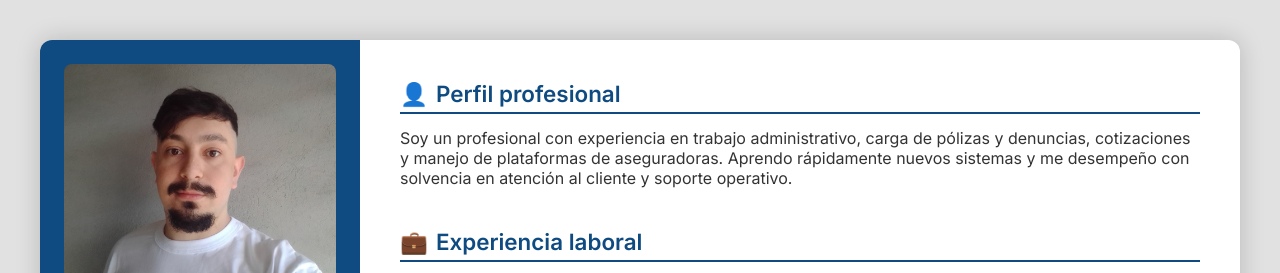
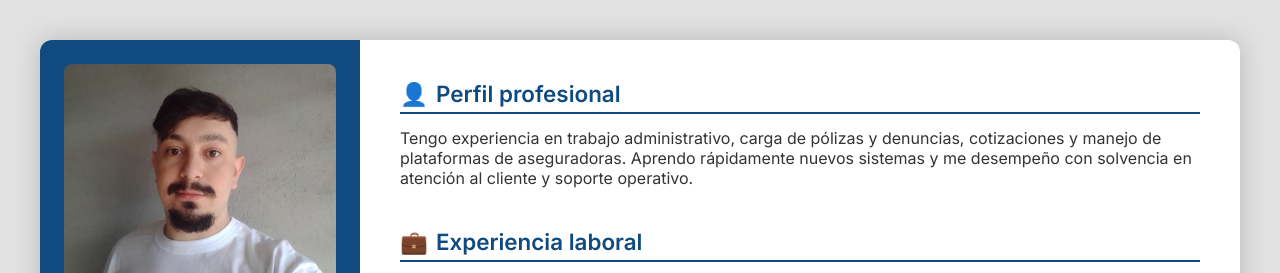
Before and after one commit to EzequielGonzalez39/cv-ezequielGonzalez, a plain HTML site: page index.html in a window 1280 px wide. Shown: the top 273 px of the page. Drawn offline with Linux system fonts and the light colour scheme.

Commit message:
tengo experiencia

```diff
--- a/index.html
+++ b/index.html
@@ -73,7 +73,7 @@
       <section class="section">
         <h2>Perfil profesional</h2>
         <p>
-        Soy un profesional con experiencia en trabajo administrativo, carga de pólizas y denuncias, cotizaciones y manejo de plataformas de aseguradoras. Aprendo rápidamente nuevos sistemas y me desempeño con solvencia en atención al cliente y soporte operativo.
+        Tengo experiencia en trabajo administrativo, carga de pólizas y denuncias, cotizaciones y manejo de plataformas de aseguradoras. Aprendo rápidamente nuevos sistemas y me desempeño con solvencia en atención al cliente y soporte operativo.
         </p>
       </section>
 
```
